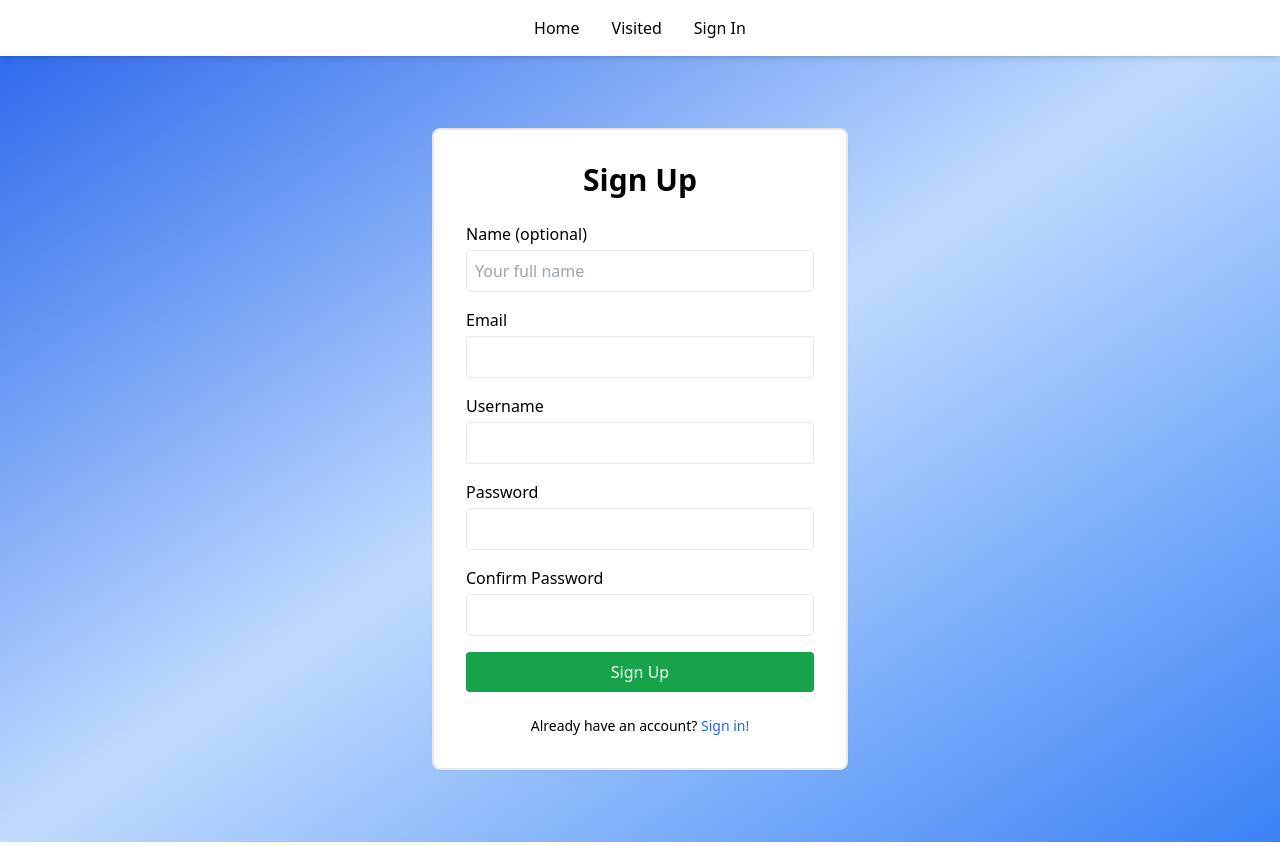
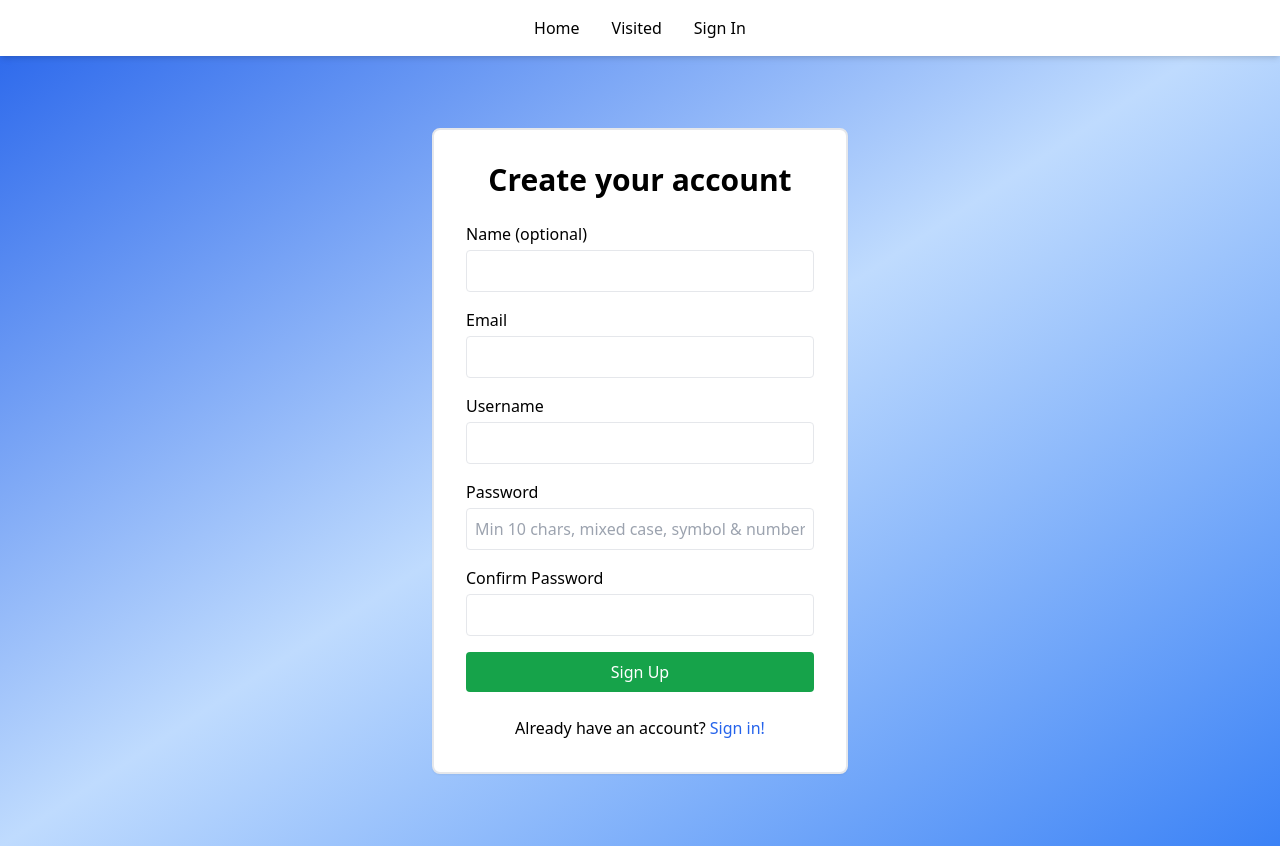
Before and after one commit to pablomotta/beautiful-airports, a Next.js app: page /auth/signup in a window 1280 px wide. Built offline with nearby package versions, Linux system fonts and the light colour scheme; no server answers.

Commit message:
feat: login upon signup

```diff
--- a/src/app/auth/signup/page.tsx
+++ b/src/app/auth/signup/page.tsx
@@ -1,59 +1,68 @@
 // src/app/auth/signup/page.tsx
-'use client';
+"use client";
 
-import { useState } from 'react';
-import { useRouter } from 'next/navigation';
+import { useState } from "react";
+import { useRouter } from "next/navigation";
+import { signIn } from "next-auth/react";
 
 export default function SignUpPage() {
     const router = useRouter();
-    const [name, setName] = useState('');            // ← new optional field
-    const [email, setEmail] = useState('');
-    const [username, setUsername] = useState('');
-    const [password, setPassword] = useState('');
-    const [confirm, setConfirm] = useState('');
+    const [name, setName] = useState("");
+    const [email, setEmail] = useState("");
+    const [username, setUsername] = useState("");
+    const [password, setPassword] = useState("");
+    const [confirmPassword, setConfirmPassword] = useState("");
     const [error, setError] = useState<string | null>(null);
     const [loading, setLoading] = useState(false);
-
-    const PASSWORD_REGEX =
-        /^(?=.*[a-z])(?=.*[A-Z])(?=.*\d)(?=.*[^A-Za-z\d]).{10,}$/;
 
     const handleSubmit = async (e: React.FormEvent) => {
         e.preventDefault();
         setError(null);
 
-        if (!PASSWORD_REGEX.test(password)) {
-            setError(
-                'Password must be at least 10 characters and include uppercase, lowercase, number & symbol.'
-            );
-            return;
-        }
-        if (password !== confirm) {
-            setError('Passwords do not match.');
+        if (password !== confirmPassword) {
+            setError("Passwords do not match");
             return;
         }
 
         setLoading(true);
-        const res = await fetch('/api/auth/signup', {
-            method: 'POST',
-            headers: { 'Content-Type': 'application/json' },
-            body: JSON.stringify({ name: name || null, email, username, password }),
+
+        // 1) Create account
+        const res = await fetch("/api/auth/signup", {
+            method: "POST",
+            headers: { "Content-Type": "application/json" },
+            body: JSON.stringify({ name, email, username, password }),
         });
-        const body = await res.json();
-        setLoading(false);
+        const payload = await res.json();
 
         if (!res.ok) {
-            setError(body.error || 'Something went wrong.');
+            setError(payload.error || "Signup failed");
+            setLoading(false);
+            return;
+        }
+
+        // 2) Auto-sign-in
+        const signInResult = await signIn("credentials", {
+            redirect: false,
+            identifier: email,
+            password,
+        });
+
+        setLoading(false);
+        if (signInResult?.error) {
+            setError(signInResult.error);
         } else {
-            router.replace('/auth/signin');
+            router.replace("/");
         }
     };
 
     return (
         <main className="max-w-7xl mx-auto">
             <div className="grid grid-cols-12 py-10 px-4 h-full">
-                <div className="bg-white col-span-12 md:col-start-5 md:col-span-4 px-4 md:p-8 py-8 space-y-6 border-2 border-gray-200 rounded-lg h-full shadow-sm">
+                <div className="bg-white col-span-12 md:col-start-5 md:col-span-4
+                        px-4 md:p-8 py-8 space-y-6 border-2 border-gray-200
+                        rounded-lg h-full shadow-sm">
                     <h1 className="text-3xl font-bold text-center mb-6">
-                        Sign Up
+                        Create your account
                     </h1>
 
                     {error && (
@@ -61,15 +70,15 @@ export default function SignUpPage() {
                     )}
 
                     <form onSubmit={handleSubmit} className="space-y-4">
-                        {/* Optional Name */}
                         <div>
-                            <label className="block mb-1 font-medium">Name (optional)</label>
+                            <label className="block mb-1 font-medium">
+                                Name (optional)
+                            </label>
                             <input
                                 type="text"
                                 value={name}
                                 onChange={e => setName(e.target.value)}
                                 className="w-full p-2 border rounded"
-                                placeholder="Your full name"
                             />
                         </div>
 
@@ -103,6 +112,8 @@ export default function SignUpPage() {
                                 onChange={e => setPassword(e.target.value)}
                                 required
                                 className="w-full p-2 border rounded"
+                                minLength={10}
+                                placeholder="Min 10 chars, mixed case, symbol & number"
                             />
                         </div>
 
@@ -112,10 +123,11 @@ export default function SignUpPage() {
                             </label>
                             <input
                                 type="password"
-                                value={confirm}
-                                onChange={e => setConfirm(e.target.value)}
+                                value={confirmPassword}
+                                onChange={e => setConfirmPassword(e.target.value)}
                                 required
                                 className="w-full p-2 border rounded"
+                                minLength={10}
                             />
                         </div>
 
@@ -124,16 +136,13 @@ export default function SignUpPage() {
                             disabled={loading}
                             className="w-full py-2 bg-green-600 text-white rounded disabled:opacity-50"
                         >
-                            {loading ? 'Signing Up…' : 'Sign Up'}
+                            {loading ? "Creating Account…" : "Sign Up"}
                         </button>
                     </form>
 
-                    <p className="text-center text-sm">
-                        Already have an account?{' '}
-                        <a
-                            href="/auth/signin"
-                            className="text-blue-600 hover:underline"
-                        >
+                    <p className="text-center mt-4">
+                        Already have an account?{" "}
+                        <a href="/auth/signin" className="text-blue-600 hover:underline">
                             Sign in!
                         </a>
                     </p>
```
